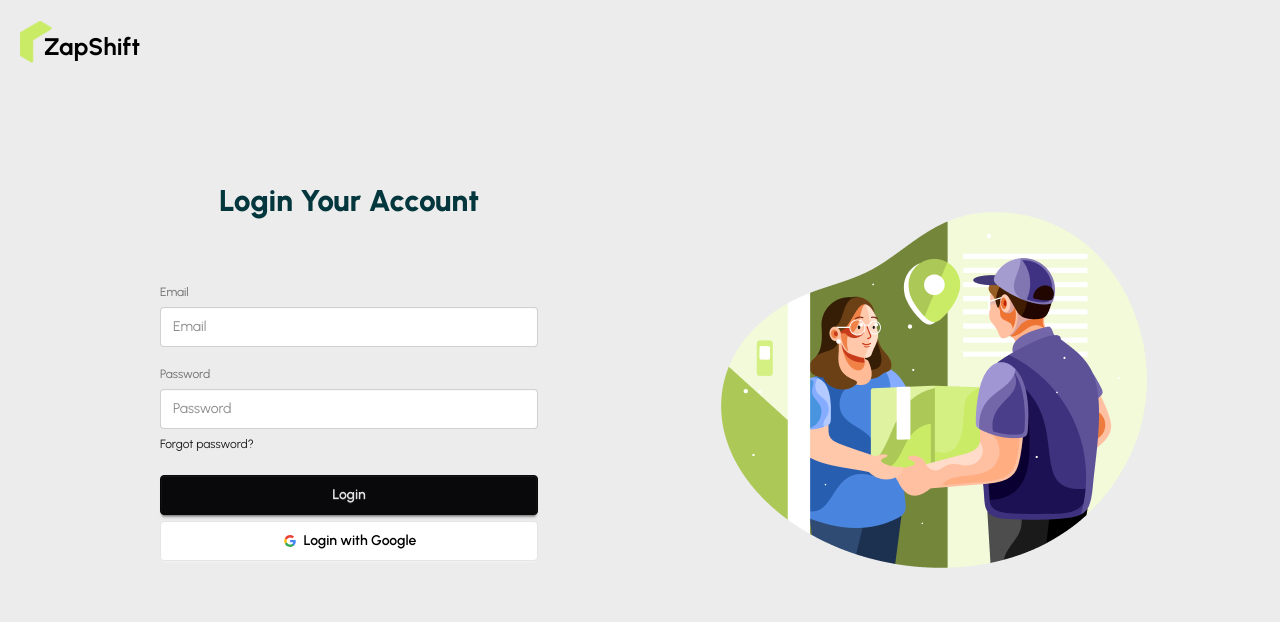
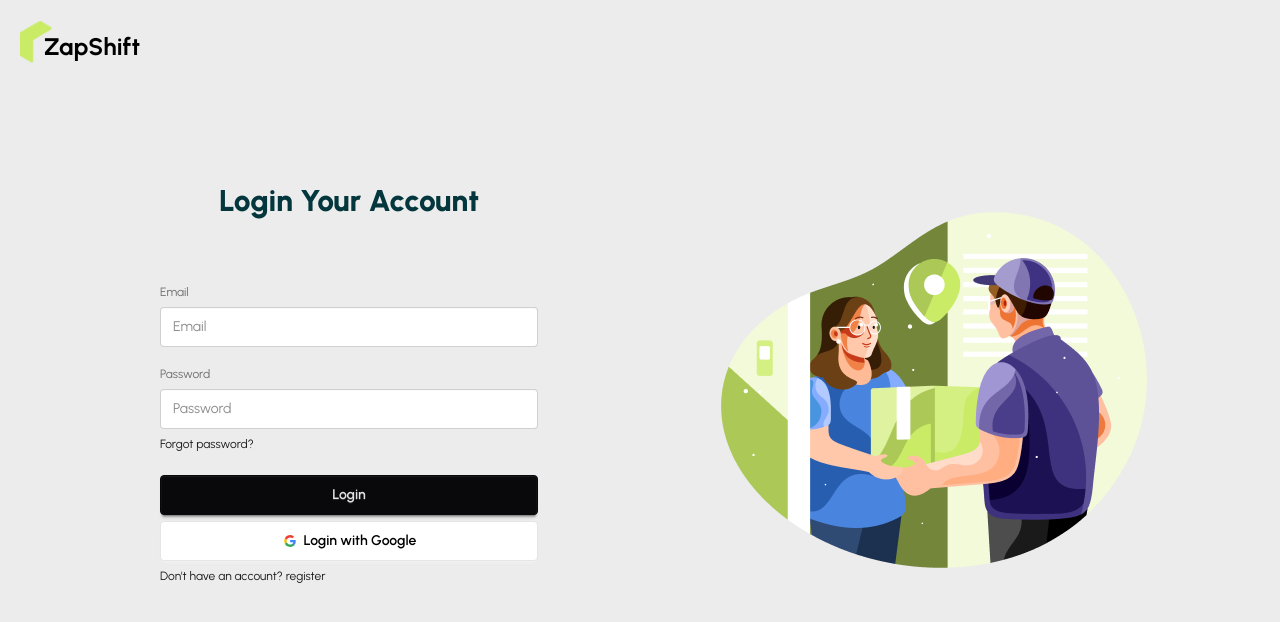
Before and after one commit to ashiqur0/zap-shift-client, a React (Vite) app: page /login in a window 1280 px wide. Shown: the top 622 px of the page. Built offline with nearby package versions, Linux system fonts and the light colour scheme; no server answers.

Commit message:
Register page link added in Login page

```diff
--- a/src/pages/Auth/Login/Login.jsx
+++ b/src/pages/Auth/Login/Login.jsx
@@ -1,6 +1,7 @@
 import React from 'react';
 import { useForm } from 'react-hook-form';
 import useAuth from '../../../hooks/useAuth';
+import { Link } from 'react-router';
 
 const Login = () => {
 
@@ -54,6 +55,8 @@ const Login = () => {
                         <svg aria-label="Google logo" width="16" height="16" xmlns="http://www.w3.org/2000/svg" viewBox="0 0 512 512"><g><path d="m0 0H512V512H0" fill="#fff"></path><path fill="#34a853" d="M153 292c30 82 118 95 171 60h62v48A192 192 0 0190 341"></path><path fill="#4285f4" d="m386 400a140 175 0 0053-179H260v74h102q-7 37-38 57"></path><path fill="#fbbc02" d="m90 341a208 200 0 010-171l63 49q-12 37 0 73"></path><path fill="#ea4335" d="m153 219c22-69 116-109 179-50l55-54c-78-75-230-72-297 55"></path></g></svg>
                         Login with Google
                     </button>
+
+                    <p>Don't have an account? <Link>register</Link> </p>
                 </fieldset>
             </form>
         </div>
```
